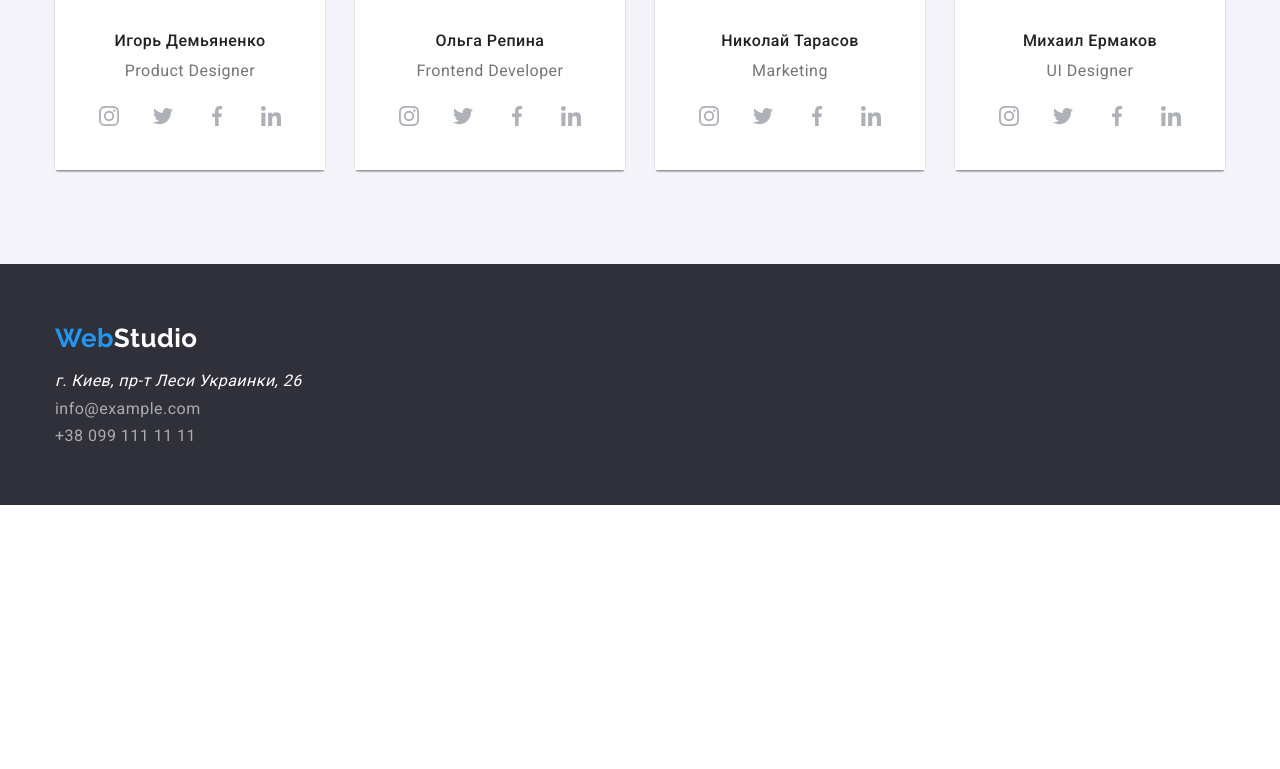
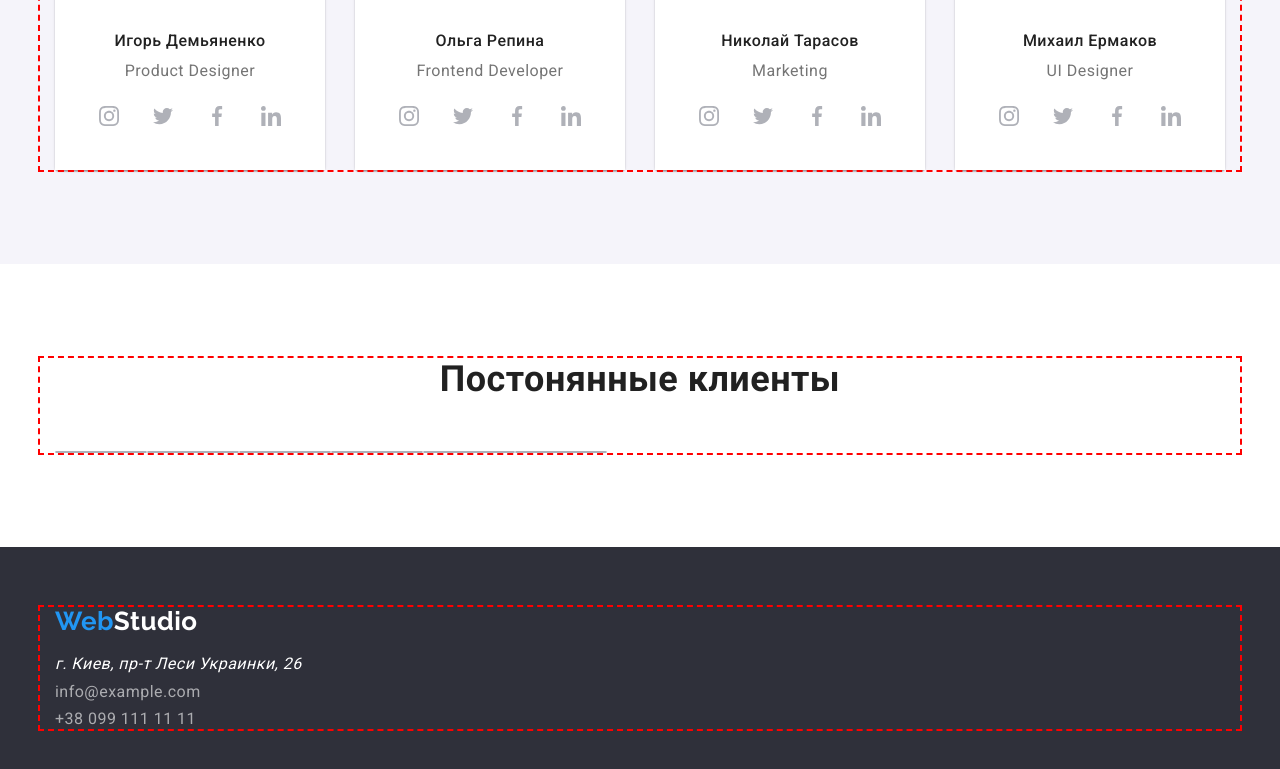
Before and after one commit to VladosSid/goit-markup-hw-04, a plain HTML site: page index.html in a window 1280 px wide. Shown: the part 2029-2798 px from the top of the page. Before the commit the page ends 2534 px from the top, so only its background shows below. Drawn offline with nearby package versions, Linux system fonts and the light colour scheme.

Commit message:
Добавляет секцию постоянные клиенты

```diff
--- a/css/style.css
+++ b/css/style.css
@@ -4,7 +4,9 @@
 цвет лого #000000
 Акцент  #2196F3
  цвет контактов rgba(255, 255, 255, 0.6)
- фон цвета фильтра #F5F4FA*/
+ фон цвета фильтра #F5F4FA
+ цвет рамок и иконок #AFB1B8*/
+
 
  :root {
     --primary-text-color: #212121;
@@ -14,6 +16,7 @@
     --accent-color: #2196F3;
     --font-color-filter: #F5F4FA;
     --contact-in-footer: rgba(255, 255, 255, 0.6);
+    --icon-border: #AFB1B8;
 }
 
 
@@ -51,7 +54,7 @@ p {
     margin: 0px auto;
     padding-right: 15px;
     padding-left: 15px;
-    /* outline: 2px dashed red; */
+    outline: 2px dashed red;
 }
 /* сброс отсутпов и точек в списках */
 .padding-list {
@@ -195,7 +198,7 @@ p {
     margin-left: auto;
     margin-right: auto;
     padding: 10px 32px;
-    border: 1px solid #2196F3;
+    border: 1px solid var(--accent-color);
     border-radius: 4px;
 
     color: var(--color-white-text);
@@ -289,8 +292,9 @@ p {
 /* Наша команда */
 .team {
     padding: 94px 0px;
+    margin-bottom: 94px;
 
-    background-color: #F5F4FA;
+    background-color: var(--font-color-filter);
 }
 
 .container .team-title {
@@ -372,7 +376,27 @@ p {
 }
 
 .icon-team {
-    fill: #AFB1B8;
+    fill: var(--icon-border);
+}
+
+/* Постонянные клиенты */
+.clients {
+    margin-bottom: 94px;
+}
+
+.clients .clients-title {
+    margin-bottom: 50px;
+}
+
+.clients .clients-list {
+    display: flex;
+}
+
+.clients-item .clients-block-compani {
+    width: 92px;
+
+    border: 1px solid var(--icon-border);
+    border-radius: 4px;
 }
 
 /* Футер */
--- a/index.html
+++ b/index.html
@@ -284,6 +284,33 @@
                 </div>
            </div>
         </section>
+
+        <!-- Постонянные клиенты -->
+        <section class="clients">
+            <div class="container">
+                <h2 class="clients-title">Постонянные клиенты</h2>
+                <ul class="clients-list padding-list">
+                    <li class="clients-item">
+                        <div class="clients-block-compani"></div>
+                    </li>
+                    <li class="clients-item">
+                        <div class="clients-block-compani"></div>
+                    </li>
+                    <li class="clients-item">
+                        <div class="clients-block-compani"></div>
+                    </li>
+                    <li class="clients-item">
+                        <div class="clients-block-compani"></div>
+                    </li>
+                    <li class="clients-item">
+                        <div class="clients-block-compani"></div>
+                    </li>
+                    <li class="clients-item">
+                        <div class="clients-block-compani"></div>
+                    </li>
+                </ul>
+            </div>
+        </section>
     </main>
     <!-- Подвал сайта -->
     <footer class="section-footer">
```
